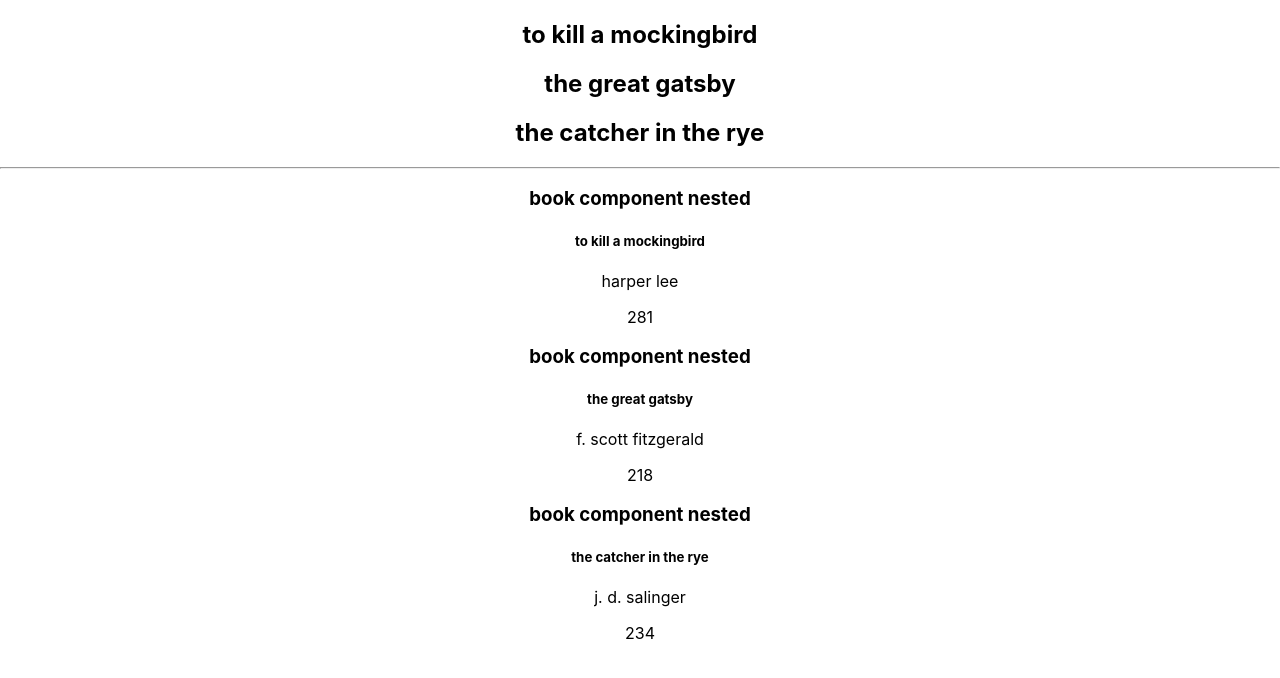
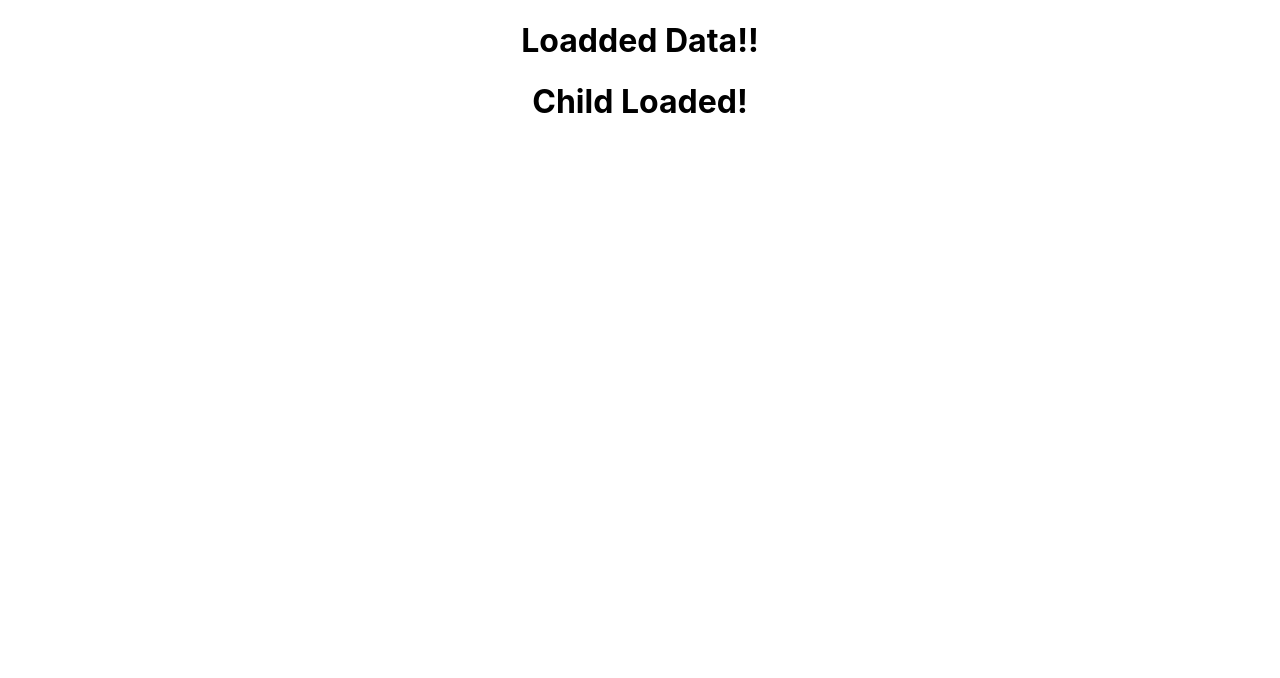
Before and after one commit to SamAtkinsonModeste/code-institue-learning-react, a React (Create React App) app in the folder my-app/: page / in a window 1280 px wide. Shown: the top 678 px of the page. Built offline with nearby package versions, Linux system fonts and the light colour scheme.

Commit message:
DidMount component done

```diff
--- a/my-app/src/App.js
+++ b/my-app/src/App.js
@@ -1,11 +1,11 @@
 import logo from './logo.svg';
 import './App.css';
-import RenderingListsWithKeys from "./components/RenderingListsWithKeys";
+import LifeCyclesCDM from "./components/LifeCyclesCDM";
 
 function App() {
   return (
     <div className="App">
-     <RenderingListsWithKeys />
+     <LifeCyclesCDM />
   </div>
   );
 }
--- /dev/null
+++ b/my-app/src/components/LifeCyclesCDM.js
@@ -0,0 +1,44 @@
+import React, { Component } from "react";
+import LifeCyclesCDMChild from "./LifeCyclesCDMChild";
+
+export class LifeCyclesCDM extends Component {
+  constructor(props) {
+    console.log('Constructor Called')
+    super(props)
+
+    this.state = {
+      data: "Loadding..."
+    }
+  }
+
+  getData() {
+    console.log("getData() called")
+    setTimeout(()=> {
+      console.log("Data Fetched!")
+      this.setState({
+
+          data: "Loadded Data!!"
+
+        })
+    }, 3000)
+  }
+
+  componentDidMount() {
+    console.log("componentDidMount mounted")
+    this.getData();
+
+  }
+
+
+  render() {
+    console.log("Render called")
+    return (
+      <div>
+        <h1>{this.state.data}</h1>
+        <LifeCyclesCDMChild />
+        </div>
+    )
+  }
+}
+
+export default LifeCyclesCDM;
--- /dev/null
+++ b/my-app/src/components/LifeCyclesCDMChild.js
@@ -0,0 +1,41 @@
+
+import React, { Component } from 'react'
+
+export class LifeCyclesCDMChild extends Component {
+
+  constructor(props) {
+    console.log('Child Constructor Called')
+    super(props)
+
+    this.state = {
+      data: 'Child Loading...',
+    }
+  }
+
+  getData() {
+    console.log('Child getData() called')
+    setTimeout(() => {
+      console.log('Child Data fetched!')
+      this.setState({
+        data: 'Child Loaded!'
+      })
+    }, 3000)
+  }
+
+  componentDidMount() {
+    console.log('Child Component mounted')
+    this.getData();
+  }
+
+
+  render() {
+    console.log('Child Render method called')
+    return (
+      <div>
+        <h1>{this.state.data}</h1>
+      </div>
+    )
+  }
+}
+
+export default LifeCyclesCDMChild;
```
